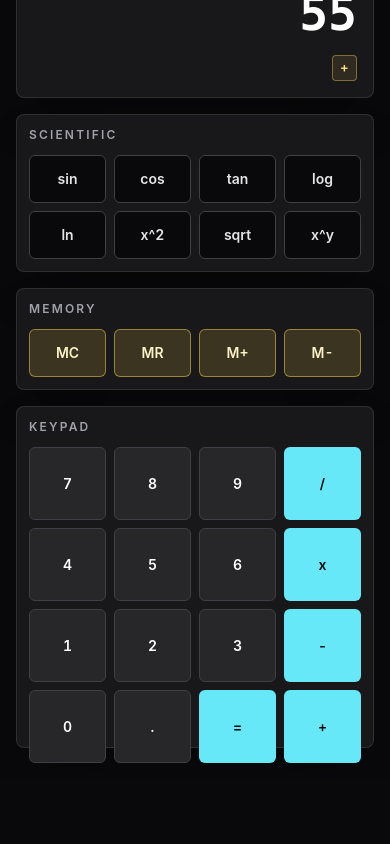
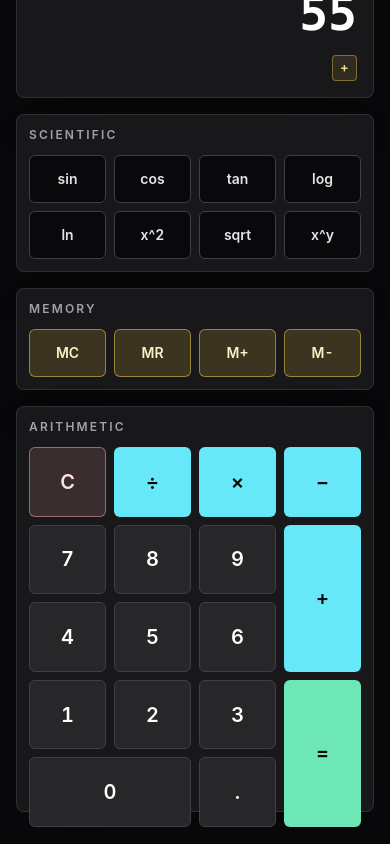
Before and after one commit to mtplayground/alex-0d18-precisioncalc, a React (Vite) app: page / in a window 390 px wide. Shown: the part 598-1442 px from the top of the page. Before the commit the page ends 1378 px from the top, so only its background shows below. Built offline with nearby package versions, Linux system fonts and the light colour scheme.

Commit message:
feat: Build core arithmetic button grid

```diff
--- /dev/null
+++ b/src/components/buttons/CoreArithmeticButtonGrid.tsx
@@ -0,0 +1,168 @@
+export type CoreArithmeticButtonValue =
+  | 'clear'
+  | 'divide'
+  | 'multiply'
+  | 'subtract'
+  | 'add'
+  | 'equals'
+  | 'decimal'
+  | '0'
+  | '1'
+  | '2'
+  | '3'
+  | '4'
+  | '5'
+  | '6'
+  | '7'
+  | '8'
+  | '9';
+
+export interface CoreArithmeticButtonGridProps {
+  onButtonPress?: (value: CoreArithmeticButtonValue) => void;
+}
+
+interface CoreArithmeticButton {
+  value: CoreArithmeticButtonValue;
+  label: string;
+  ariaLabel: string;
+  tone: 'number' | 'operator' | 'equals' | 'clear';
+  className?: string;
+}
+
+const coreArithmeticButtons: CoreArithmeticButton[] = [
+  {
+    value: 'clear',
+    label: 'C',
+    ariaLabel: 'Clear',
+    tone: 'clear',
+  },
+  {
+    value: 'divide',
+    label: '÷',
+    ariaLabel: 'Divide',
+    tone: 'operator',
+  },
+  {
+    value: 'multiply',
+    label: '×',
+    ariaLabel: 'Multiply',
+    tone: 'operator',
+  },
+  {
+    value: 'subtract',
+    label: '−',
+    ariaLabel: 'Subtract',
+    tone: 'operator',
+  },
+  {
+    value: '7',
+    label: '7',
+    ariaLabel: 'Seven',
+    tone: 'number',
+  },
+  {
+    value: '8',
+    label: '8',
+    ariaLabel: 'Eight',
+    tone: 'number',
+  },
+  {
+    value: '9',
+    label: '9',
+    ariaLabel: 'Nine',
+    tone: 'number',
+  },
+  {
+    value: 'add',
+    label: '+',
+    ariaLabel: 'Add',
+    tone: 'operator',
+    className: 'row-span-2',
+  },
+  {
+    value: '4',
+    label: '4',
+    ariaLabel: 'Four',
+    tone: 'number',
+  },
+  {
+    value: '5',
+    label: '5',
+    ariaLabel: 'Five',
+    tone: 'number',
+  },
+  {
+    value: '6',
+    label: '6',
+    ariaLabel: 'Six',
+    tone: 'number',
+  },
+  {
+    value: '1',
+    label: '1',
+    ariaLabel: 'One',
+    tone: 'number',
+  },
+  {
+    value: '2',
+    label: '2',
+    ariaLabel: 'Two',
+    tone: 'number',
+  },
+  {
+    value: '3',
+    label: '3',
+    ariaLabel: 'Three',
+    tone: 'number',
+  },
+  {
+    value: 'equals',
+    label: '=',
+    ariaLabel: 'Equals',
+    tone: 'equals',
+    className: 'row-span-2',
+  },
+  {
+    value: '0',
+    label: '0',
+    ariaLabel: 'Zero',
+    tone: 'number',
+    className: 'col-span-2',
+  },
+  {
+    value: 'decimal',
+    label: '.',
+    ariaLabel: 'Decimal point',
+    tone: 'number',
+  },
+];
+
+const toneClass: Record<CoreArithmeticButton['tone'], string> = {
+  number: 'border-zinc-700 bg-zinc-800 text-white hover:bg-zinc-700',
+  operator: 'border-cyan-300/60 bg-cyan-300 text-zinc-950 hover:bg-cyan-200',
+  equals: 'border-emerald-300/70 bg-emerald-300 text-zinc-950 hover:bg-emerald-200',
+  clear: 'border-red-300/50 bg-red-300/15 text-red-100 hover:bg-red-300/25',
+};
+
+export function CoreArithmeticButtonGrid({ onButtonPress }: CoreArithmeticButtonGridProps) {
+  return (
+    <section
+      aria-label="Core arithmetic buttons"
+      className="grid h-full min-h-[22rem] grid-cols-4 grid-rows-5 gap-2"
+    >
+      {coreArithmeticButtons.map((button) => (
+        <button
+          aria-label={button.ariaLabel}
+          className={`min-h-14 rounded-md border px-2 text-xl font-semibold tabular-nums transition focus-visible:outline focus-visible:outline-2 focus-visible:outline-offset-2 focus-visible:outline-cyan-300 sm:text-2xl ${toneClass[button.tone]} ${
+            button.className ?? ''
+          }`}
+          key={button.value}
+          onClick={() => onButtonPress?.(button.value)}
+          type="button"
+        >
+          {button.label}
+        </button>
+      ))}
+    </section>
+  );
+}
--- a/src/components/layout/AppShell.tsx
+++ b/src/components/layout/AppShell.tsx
@@ -13,6 +13,7 @@ import {
   serializeMemoryRegister,
   type MemoryRegisterState,
 } from '../../lib/memory';
+import { CoreArithmeticButtonGrid } from '../buttons/CoreArithmeticButtonGrid';
 import { HistoryTrail, type HistoryTrailEntry } from '../display/HistoryTrail';
 import { PrimaryDisplay } from '../display/PrimaryDisplay';
 
@@ -50,14 +51,8 @@ const scientificZones = [
 
 const memoryZones = ['MC', 'MR', 'M+', 'M-'];
 
-const keypadZones = [
-  ['7', '8', '9', '/'],
-  ['4', '5', '6', 'x'],
-  ['1', '2', '3', '-'],
-  ['0', '.', '=', '+'],
-];
-
 const handleHistoryEntry = () => undefined;
+const handleCoreArithmeticButton = () => undefined;
 
 export function AppShell() {
   const [persistentState] = useState(loadPersistentShellState);
@@ -127,14 +122,8 @@ export function AppShell() {
                 </ControlPanel>
               </div>
 
-              <ControlPanel title="Keypad">
-                <div className="grid h-full min-h-72 grid-cols-4 gap-2">
-                  {keypadZones.flat().map((label) => (
-                    <ShellKey key={label} tone={isOperator(label) ? 'operator' : 'primary'}>
-                      {label}
-                    </ShellKey>
-                  ))}
-                </div>
+              <ControlPanel title="Arithmetic">
+                <CoreArithmeticButtonGrid onButtonPress={handleCoreArithmeticButton} />
               </ControlPanel>
             </section>
           </div>
@@ -155,17 +144,9 @@ function ControlPanel({ children, title }: { children: React.ReactNode; title: s
   );
 }
 
-function ShellKey({
-  children,
-  tone,
-}: {
-  children: React.ReactNode;
-  tone: 'primary' | 'secondary' | 'operator' | 'memory';
-}) {
+function ShellKey({ children, tone }: { children: React.ReactNode; tone: 'secondary' | 'memory' }) {
   const toneClass = {
-    primary: 'border-zinc-700 bg-zinc-800 text-white',
     secondary: 'border-zinc-700 bg-zinc-950 text-zinc-200',
-    operator: 'border-cyan-300/60 bg-cyan-300 text-zinc-950',
     memory: 'border-amber-300/50 bg-amber-300/15 text-amber-100',
   }[tone];
 
@@ -178,10 +159,6 @@ function ShellKey({
       {children}
     </button>
   );
-}
-
-function isOperator(label: string) {
-  return ['/', 'x', '-', '+', '='].includes(label);
 }
 
 function loadPersistentShellState(): {
```
